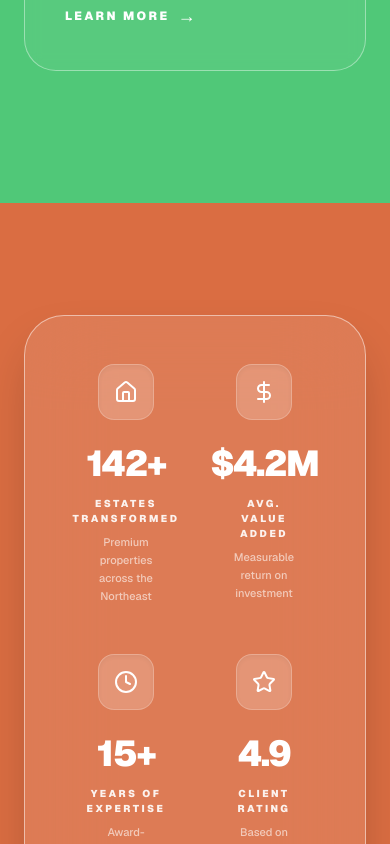
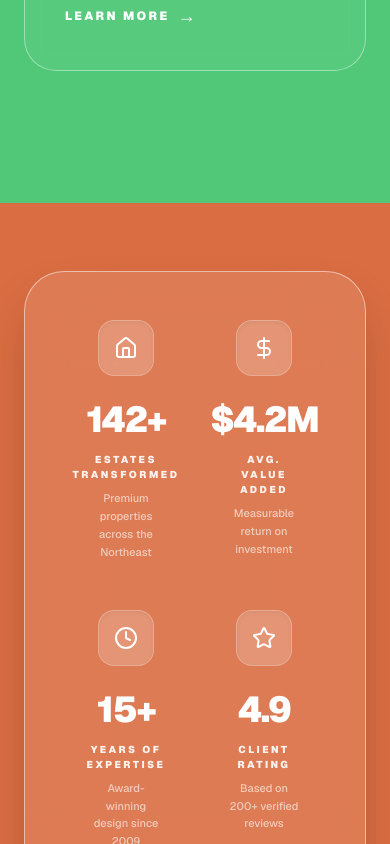
Before and after one commit to AI-automator01/v0-landscaping-landing-page-4-2-orange-emerald, a Next.js app: page / in a window 390 px wide. Shown: the part 5920-6764 px from the top of the page. Built offline with nearby package versions, Linux system fonts and the light colour scheme; no server answers.

Commit message:
feat: adjust mobile section padding for better orange tail removal

```diff
--- a/app/page.tsx
+++ b/app/page.tsx
@@ -40,7 +40,7 @@ export default function VeridianLandingPage() {
 
         {/* 3. STATS: ORANGE */}
         {/* CHANGED: Dropped pb-10 to pb-0 on mobile to remove the orange tail */}
-        <section className="relative z-0 bg-[#da6d42] pt-12 pb-0 lg:pt-16 lg:pb-16 -mt-16 lg:-mt-18">
+        <section className="relative z-0 bg-[#da6d42] pt-1 pb-0 lg:pt-16 lg:pb-16 -mt-16 lg:-mt-18">
           <StatsSection />
         </section>
 
```
